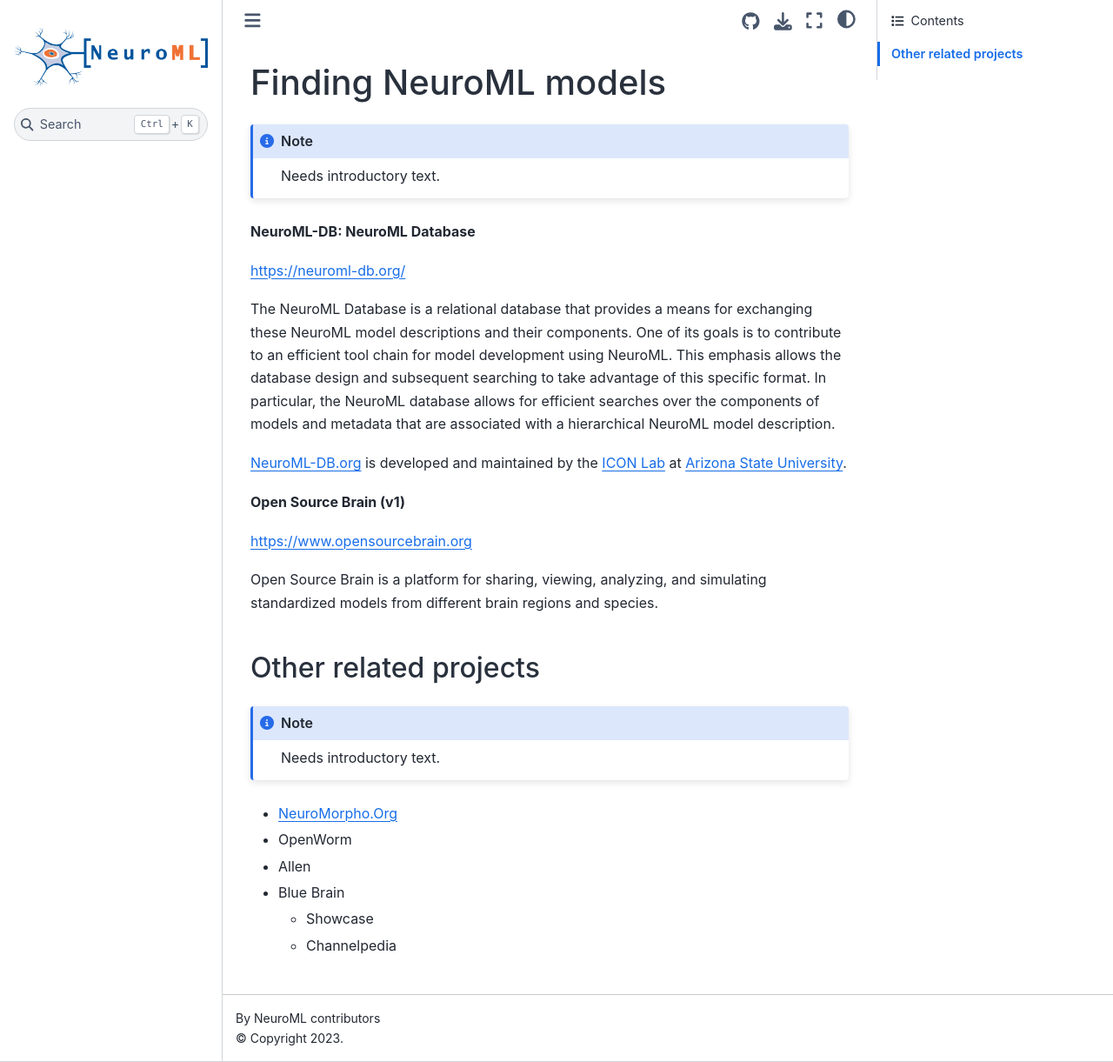
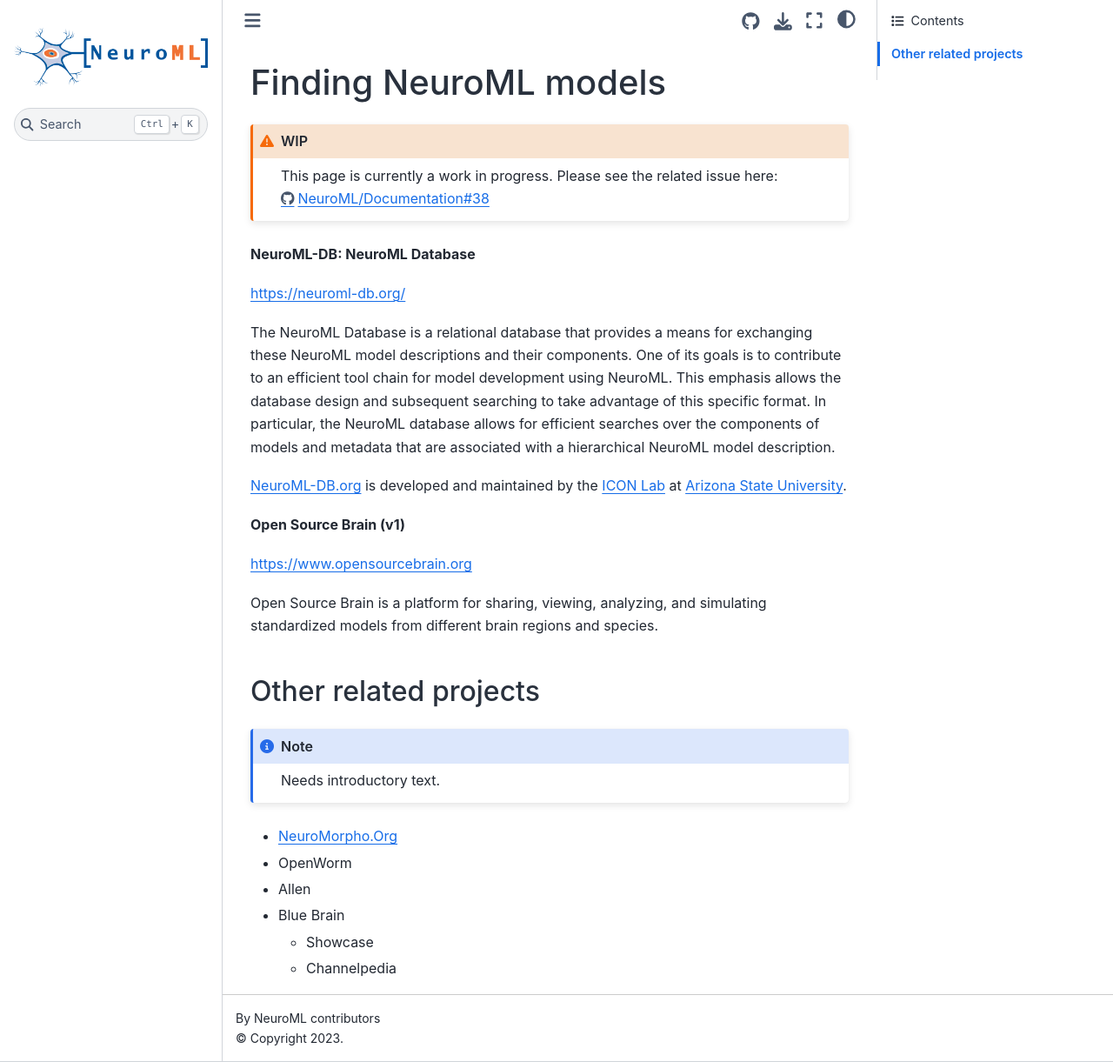
Before and after one commit to NeuroML/Documentation, a Jupyter Book: the page built from source/Userdocs/FindingNeuroMLModels.md, in a window 1280 px wide and 1221 px high. Shown: the whole window at 87% size. Built offline with Jupyter Book 1.0.4 settings and Sphinx 7.4.7 and the Sphinx Book theme 1.1.4, drawn with Linux system fonts in a browser that asks for light colours; pages that are not in the unit, such as notebooks, are missing from menus.

Commit message:
chore: add tracker ticket to finding models page

````diff
--- a/source/Userdocs/FindingNeuroMLModels.md
+++ b/source/Userdocs/FindingNeuroMLModels.md
@@ -1,7 +1,8 @@
 (userdocs:finding_models)=
 # Finding NeuroML models
-```{note}
-Needs introductory text.
+```{admonition} WIP
+:class: warning
+This page is currently a work in progress. Please see the related issue here: https://github.com/NeuroML/Documentation/issues/38
 ```
 
 **NeuroML-DB: NeuroML Database**
````
